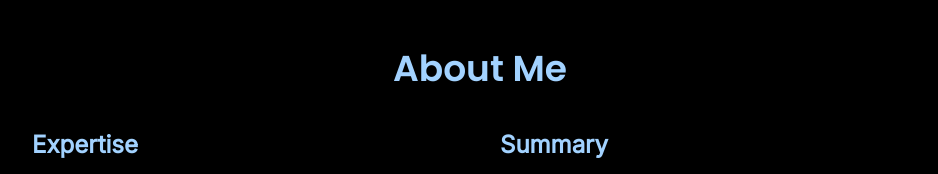
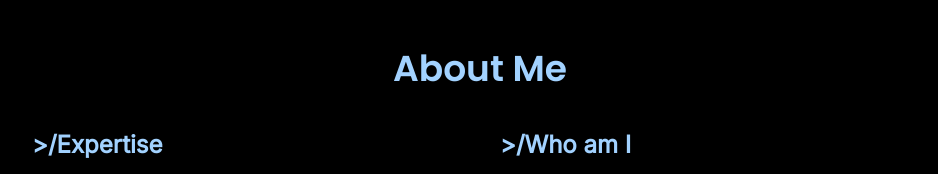
Before and after one commit to harryphamit/harryphamit.github.io, a plain HTML site: page index.html in a window 1280 px wide. Shown: the part 880-1054 px from the top of the page, without its empty margins (160-1098 px from the left). Drawn offline with nearby package versions, Linux system fonts and the light colour scheme.

Commit message:
index fix content

```diff
--- a/index.html
+++ b/index.html
@@ -106,7 +106,7 @@
       <div class="grid grid-cols-1 sm:grid-cols-1 md:grid-cols-2 gap-10 w-full">
         <!-- Left: Expertise Icons -->
         <div class="space-y-8">
-          <h3 class="text-2xl font-semibold mb-4 text-accent text-left">Expertise</h3>
+          <h3 class="text-2xl font-semibold mb-4 text-accent text-left">>/Expertise</h3>
           <div class="grid grid-cols-3 sm:grid-cols-3 gap-6">
             <div
               class="h-40 w-full border border-border-soft rounded-lg p-4 flex flex-col items-center justify-center text-center transition hover:bg-accent hover:text-black cursor-default hover:scale-110">
@@ -152,7 +152,7 @@
         <!-- Right: Summary -->
         <div class="space-y-10">
           <div class="flex flex-col justify-center">
-            <h3 class="text-2xl font-semibold mb-4 text-accent text-left">Summary</h3>
+            <h3 class="text-2xl font-semibold mb-4 text-accent text-left">>/Who am I</h3>
             <p class="text-muted text-left font-medium text-sm sm:text-base">
               I’m passionate about delivering efficient, secure, and scalable IT solutions that support business operations. Skilled in Microsoft 365, Azure AD, and Intune, as well as writing automation scripts with
               PowerShell to streamline IT workflows.
```
